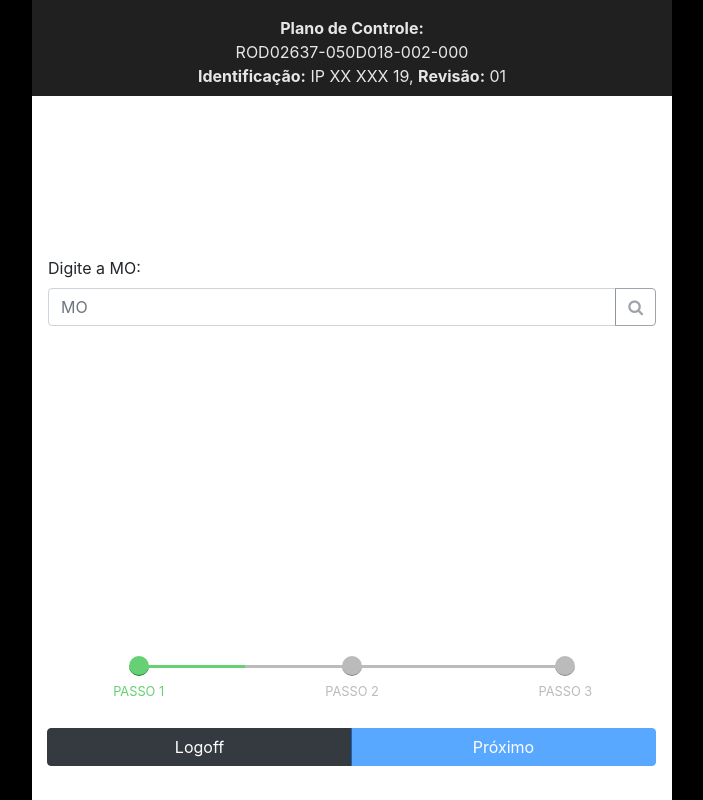
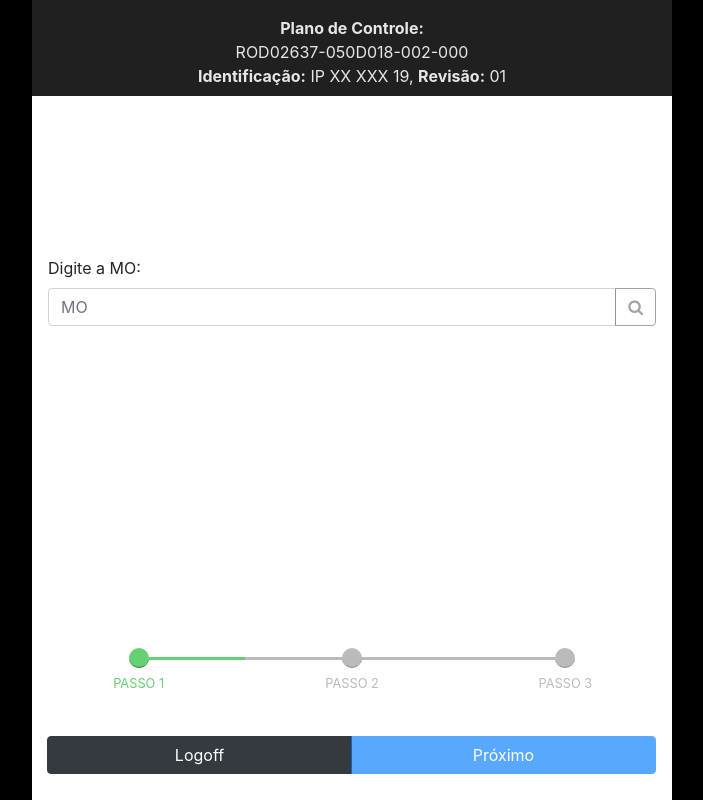
Before and after one commit to phsd/lbr_planodecontrole, a Django app: page / in a window 1280 px wide. Shown: the whole page, without its empty margins (288-991 px from the left). Run offline with Django 3.2, Linux system fonts and the light colour scheme; the visitor is signed in with stand-in values (Sample User, id 1); some libraries are stand-ins or nearby versions.

Commit message:
primeiro commit

```diff
--- a/telaPrincipal/templates/registration/login.html
+++ b/telaPrincipal/templates/registration/login.html
@@ -1,7 +1,7 @@
 {% load static %}
 
 <!doctype html>
-<html lang="pt">
+<html lang="pt" style="overflow-x: hidden; overflow-y: hidden;">
   <head>
     <meta charset="utf-8">
     <meta name="viewport" content="width=device-width, initial-scale=1, shrink-to-fit=no">
--- a/telaPrincipal/templates/telaPrincipal/index.html
+++ b/telaPrincipal/templates/telaPrincipal/index.html
@@ -1,7 +1,7 @@
 {% load static %}
 
 <!doctype html>
-<html lang="pt">
+<html lang="pt" style="overflow-x: hidden; overflow-y: hidden;">
   <head>
     <meta charset="utf-8">
     <meta name="viewport" content="width=device-width, initial-scale=1, shrink-to-fit=no">
@@ -32,7 +32,7 @@
          <div style="background-color: #202020; color: #202020;" class="p-2 pt-3 pb-0 text-center">
            <br /><br /><br />
          </div>
-         <div style="padding-top: 70vh;">
+         <div style="padding-top: 69vh;">
            <div>
              <ul class="progress-indicator">
                <li class="completed"> <span class="bubble"></span>Passo 1</li>
@@ -43,7 +43,7 @@
          </div>
        </div>
        <div id="passo1" style="position: absolute; top: 0; width: 100%;" class="ui-widget-content ui-corner-all">
-         <div style="min-height: 91vh; border-bottom: 1px solid white;">
+         <div style="min-height: 92vh; border-bottom: 1px solid white;">
           <div style="background-color: #202020; color: #E6E6E6;" class="p-2 pt-3 pb-0 text-center">
           	<b>Plano de Controle:</b><br /> ROD02637-050D018-002-000<br />
           	<b>Identificação:</b> IP XX XXX 19, <b>Revisão:</b> 01
@@ -87,7 +87,7 @@
          </div>
        </div>
        <div id="passo2" style="display:none; position: absolute; top: 0; width: 100%;">
-        <div style="min-height: 91vh; border-bottom: 1px solid white;">
+        <div style="min-height: 92vh; border-bottom: 1px solid white;">
           <div style="background-color: #202020; color: #E6E6E6;" class="p-2 pt-3 pb-0 text-center">
           	<b>MO:</b> <span id="moHeader"></span><br />
           	<span id="serieHeader"></span><br />
@@ -126,7 +126,7 @@
          </div>
        </div>
        <div id="passo3" style="display:none; position: absolute; top: 0; width: 100%;" class="ui-widget-content ui-corner-all">
-          <div style="min-height: 91vh; border-bottom: 1px solid white;">
+          <div style="min-height: 92vh; border-bottom: 1px solid white;">
             <div style="background-color: #202020; color: #E6E6E6;" class="p-2 pt-3 pb-0 text-center">
               <b>Plano de Controle:</b><br /> ROD02637-050D018-002-000<br />
               <b>Identificação:</b> IP XX XXX 19, <b>Revisão:</b> 01
```
